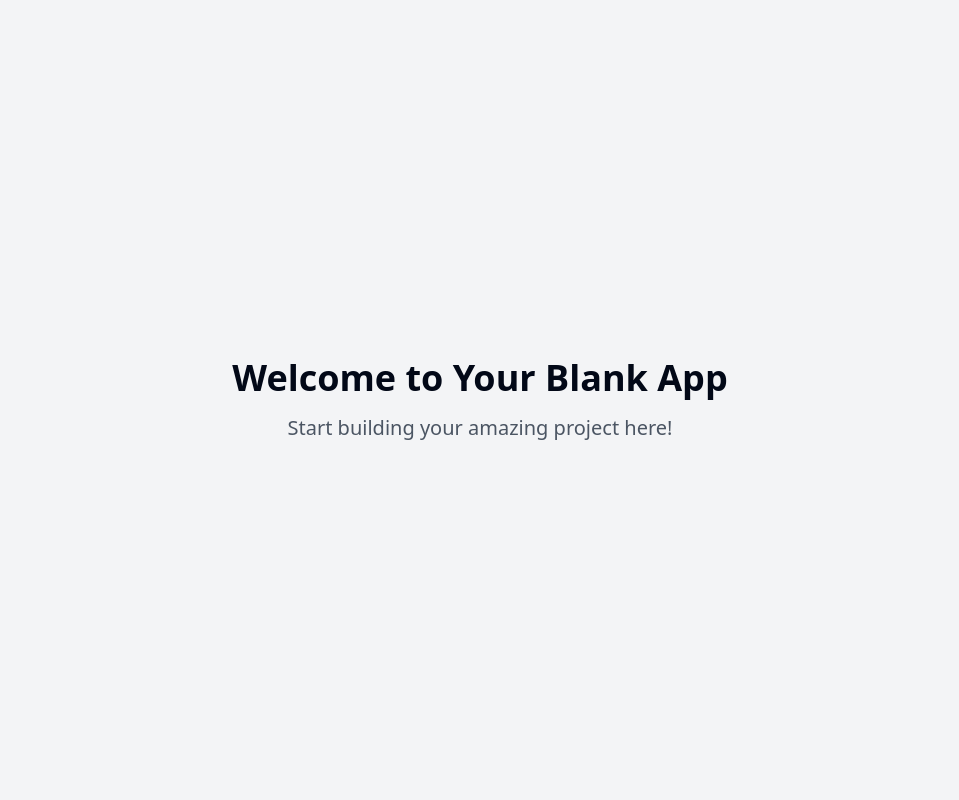
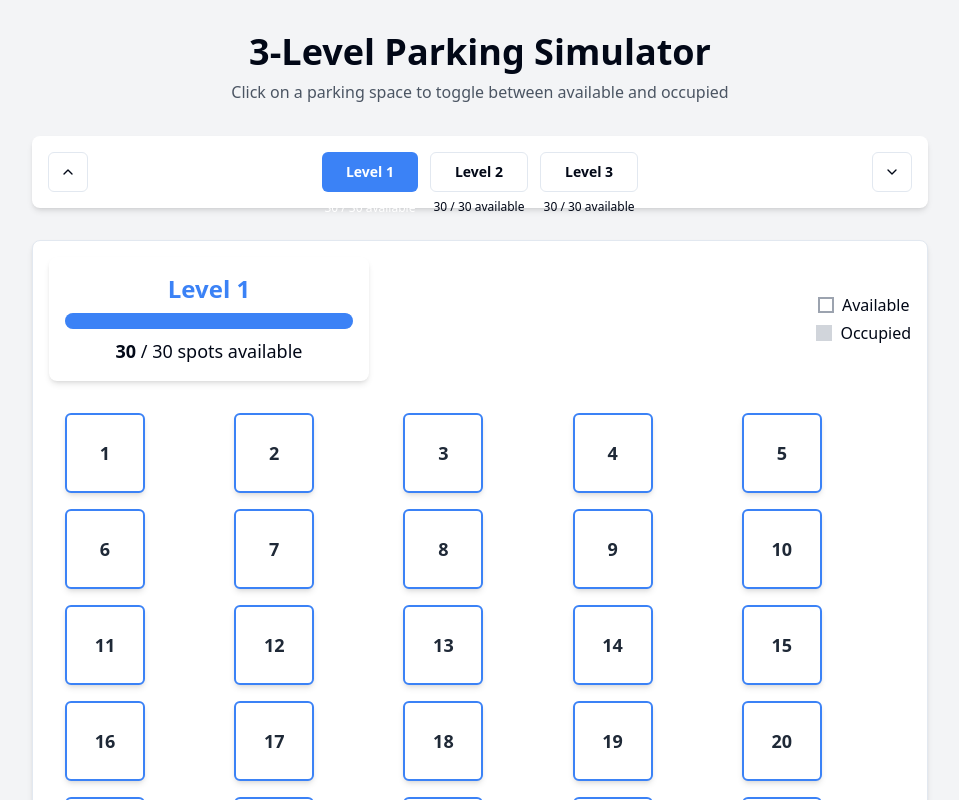
Before and after one commit to warathepj/tri-level-park-pilot, a React (Vite) app: page / in a window 1280 px wide. Shown: the top 800 px of the page, without its empty margins (160-1119 px from the left). Built offline with nearby package versions, Linux system fonts and the light colour scheme.

Commit message:
feat: Implement parking simulator
Implement a 3-level parking simulator with level navigation and parking space indicators.

```diff
--- /dev/null
+++ b/src/components/LevelSelector.tsx
@@ -0,0 +1,71 @@
+
+import React from 'react';
+import { Button } from '@/components/ui/button';
+import { cn } from '@/lib/utils';
+import { ChevronUp, ChevronDown } from 'lucide-react';
+
+interface LevelSelectorProps {
+  currentLevel: number;
+  onLevelChange: (level: number) => void;
+  totalLevels: number;
+  availableCounts: number[];
+  totalSpots: number;
+  levelColors: string[];
+}
+
+const LevelSelector: React.FC<LevelSelectorProps> = ({
+  currentLevel,
+  onLevelChange,
+  totalLevels,
+  availableCounts,
+  totalSpots,
+  levelColors
+}) => {
+  return (
+    <div className="flex flex-col items-center gap-4 p-4 bg-white rounded-lg shadow-md w-full max-w-4xl">
+      <div className="flex items-center justify-between w-full">
+        <Button
+          variant="outline"
+          size="icon"
+          onClick={() => onLevelChange(currentLevel > 1 ? currentLevel - 1 : totalLevels)}
+          className="h-10 w-10"
+        >
+          <ChevronUp className="h-4 w-4" />
+        </Button>
+
+        <div className="flex gap-3">
+          {Array.from({ length: totalLevels }, (_, i) => i + 1).map(level => (
+            <Button
+              key={`level-button-${level}`}
+              variant={level === currentLevel ? "default" : "outline"}
+              onClick={() => onLevelChange(level)}
+              className={cn(
+                "relative px-6 py-2 font-bold transition-all duration-300",
+                level === currentLevel && "text-white"
+              )}
+              style={{
+                backgroundColor: level === currentLevel ? levelColors[level - 1] : undefined
+              }}
+            >
+              <span>Level {level}</span>
+              <div className="absolute -bottom-6 text-xs font-normal">
+                {availableCounts[level - 1]} / {totalSpots} available
+              </div>
+            </Button>
+          ))}
+        </div>
+
+        <Button
+          variant="outline"
+          size="icon"
+          onClick={() => onLevelChange(currentLevel < totalLevels ? currentLevel + 1 : 1)}
+          className="h-10 w-10"
+        >
+          <ChevronDown className="h-4 w-4" />
+        </Button>
+      </div>
+    </div>
+  );
+};
+
+export default LevelSelector;
--- /dev/null
+++ b/src/components/ParkingIndicator.tsx
@@ -0,0 +1,38 @@
+
+import React from 'react';
+
+interface ParkingIndicatorProps {
+  level: number;
+  availableSpots: number;
+  totalSpots: number;
+  levelColor: string;
+}
+
+const ParkingIndicator: React.FC<ParkingIndicatorProps> = ({
+  level,
+  availableSpots,
+  totalSpots,
+  levelColor
+}) => {
+  const percentage = (availableSpots / totalSpots) * 100;
+
+  return (
+    <div className="flex flex-col items-center bg-white rounded-lg shadow-md p-4 w-full max-w-xs">
+      <h2 className="text-2xl font-bold mb-2" style={{ color: levelColor }}>Level {level}</h2>
+      <div className="w-full bg-gray-200 rounded-full h-4 mb-2">
+        <div
+          className="h-4 rounded-full transition-all duration-300"
+          style={{
+            width: `${percentage}%`,
+            backgroundColor: levelColor,
+          }}
+        ></div>
+      </div>
+      <div className="text-lg">
+        <span className="font-bold">{availableSpots}</span> / {totalSpots} spots available
+      </div>
+    </div>
+  );
+};
+
+export default ParkingIndicator;
--- /dev/null
+++ b/src/components/ParkingLevel.tsx
@@ -0,0 +1,39 @@
+
+import React from 'react';
+import ParkingSpot from './ParkingSpot';
+
+interface ParkingLevelProps {
+  level: number;
+  spots: boolean[];
+  onToggleSpot: (level: number, spotIndex: number) => void;
+  isActive: boolean;
+  levelColor: string;
+}
+
+const ParkingLevel: React.FC<ParkingLevelProps> = ({
+  level,
+  spots,
+  onToggleSpot,
+  isActive,
+  levelColor
+}) => {
+  if (!isActive) return null;
+
+  return (
+    <div className="animate-fade-in w-full max-w-4xl">
+      <div className="grid grid-cols-2 sm:grid-cols-3 md:grid-cols-5 gap-4 p-4">
+        {spots.map((isOccupied, index) => (
+          <ParkingSpot
+            key={`level-${level}-spot-${index}`}
+            spotNumber={index + 1}
+            isOccupied={isOccupied}
+            onClick={() => onToggleSpot(level, index)}
+            levelColor={levelColor}
+          />
+        ))}
+      </div>
+    </div>
+  );
+};
+
+export default ParkingLevel;
--- /dev/null
+++ b/src/components/ParkingSpot.tsx
@@ -0,0 +1,42 @@
+
+import React from 'react';
+import { cn } from "@/lib/utils";
+
+interface ParkingSpotProps {
+  spotNumber: number;
+  isOccupied: boolean;
+  onClick: () => void;
+  levelColor: string;
+}
+
+const ParkingSpot: React.FC<ParkingSpotProps> = ({
+  spotNumber,
+  isOccupied,
+  onClick,
+  levelColor
+}) => {
+  return (
+    <button
+      onClick={onClick}
+      className={cn(
+        "relative flex items-center justify-center w-16 h-16 md:w-20 md:h-20 rounded-md transition-all duration-300 shadow-md",
+        isOccupied
+          ? "bg-gray-300 text-gray-600"
+          : `bg-white hover:bg-opacity-90 text-gray-800 border-2`,
+        !isOccupied && `border-${levelColor}`
+      )}
+      style={{
+        borderColor: !isOccupied ? levelColor : undefined
+      }}
+    >
+      <span className="text-lg font-bold">{spotNumber}</span>
+      {isOccupied && (
+        <div className="absolute inset-0 flex items-center justify-center bg-black bg-opacity-30 rounded-md">
+          <span className="text-xs font-bold text-white">OCCUPIED</span>
+        </div>
+      )}
+    </button>
+  );
+};
+
+export default ParkingSpot;
--- a/src/index.css
+++ b/src/index.css
@@ -1,3 +1,4 @@
+
 @tailwind base;
 @tailwind components;
 @tailwind utilities;
@@ -99,3 +100,25 @@
     @apply bg-background text-foreground;
   }
 }
+
+/* Custom parking spot styling */
+.parking-spot {
+  transition: all 0.3s ease;
+}
+
+.parking-spot:hover {
+  transform: translateY(-2px);
+}
+
+/* Level indicators with custom colors */
+.level-indicator-1 {
+  background-color: theme('colors.parking.level1');
+}
+
+.level-indicator-2 {
+  background-color: theme('colors.parking.level2');
+}
+
+.level-indicator-3 {
+  background-color: theme('colors.parking.level3');
+}
--- a/src/pages/Index.tsx
+++ b/src/pages/Index.tsx
@@ -1,11 +1,92 @@
-// Update this page (the content is just a fallback if you fail to update the page)
+
+import React, { useState } from 'react';
+import ParkingLevel from '@/components/ParkingLevel';
+import LevelSelector from '@/components/LevelSelector';
+import ParkingIndicator from '@/components/ParkingIndicator';
+import { Card } from '@/components/ui/card';
+import { toast } from 'sonner';
+
+const TOTAL_LEVELS = 3;
+const SPOTS_PER_LEVEL = 30;
+const LEVEL_COLORS = ['#3B82F6', '#10B981', '#F59E0B']; // Blue, Green, Orange
 
 const Index = () => {
+  // Initialize parking state with 3 levels, 30 spots each, all vacant
+  const [parkingState, setParkingState] = useState<boolean[][]>(
+    Array(TOTAL_LEVELS).fill(null).map(() => Array(SPOTS_PER_LEVEL).fill(false))
+  );
+
+  const [currentLevel, setCurrentLevel] = useState(1);
+
+  // Calculate available spots for each level
+  const availableCounts = parkingState.map(level =>
+    level.filter(spot => !spot).length
+  );
+
+  const handleToggleSpot = (level: number, spotIndex: number) => {
+    const newParkingState = [...parkingState];
+    const newStatus = !newParkingState[level - 1][spotIndex];
+    newParkingState[level - 1][spotIndex] = newStatus;
+    setParkingState(newParkingState);
+
+    // Show toast notification
+    if (newStatus) {
+      toast.info(`Spot ${spotIndex + 1} on Level ${level} has been occupied.`);
+    } else {
+      toast.success(`Spot ${spotIndex + 1} on Level ${level} is now available.`);
+    }
+  };
+
   return (
-    <div className="min-h-screen flex items-center justify-center bg-gray-100">
-      <div className="text-center">
-        <h1 className="text-4xl font-bold mb-4">Welcome to Your Blank App</h1>
-        <p className="text-xl text-gray-600">Start building your amazing project here!</p>
+    <div className="min-h-screen bg-gray-100 flex flex-col items-center px-4 py-8">
+      <header className="w-full max-w-4xl mb-8 text-center">
+        <h1 className="text-3xl sm:text-4xl font-bold mb-2">3-Level Parking Simulator</h1>
+        <p className="text-gray-600">Click on a parking space to toggle between available and occupied</p>
+      </header>
+
+      <div className="w-full flex flex-col items-center gap-8 mb-8">
+        <LevelSelector
+          currentLevel={currentLevel}
+          onLevelChange={setCurrentLevel}
+          totalLevels={TOTAL_LEVELS}
+          availableCounts={availableCounts}
+          totalSpots={SPOTS_PER_LEVEL}
+          levelColors={LEVEL_COLORS}
+        />
+
+        <Card className="w-full max-w-4xl p-4 shadow-md">
+          <div className="flex flex-col sm:flex-row gap-4 mb-4 justify-between items-center">
+            <ParkingIndicator
+              level={currentLevel}
+              availableSpots={availableCounts[currentLevel - 1]}
+              totalSpots={SPOTS_PER_LEVEL}
+              levelColor={LEVEL_COLORS[currentLevel - 1]}
+            />
+
+            <div className="flex flex-col items-center">
+              <div className="flex gap-2 items-center mb-1">
+                <div className="w-4 h-4 bg-white border-2 border-gray-400"></div>
+                <span>Available</span>
+              </div>
+              <div className="flex gap-2 items-center">
+                <div className="w-4 h-4 bg-gray-300"></div>
+                <span>Occupied</span>
+              </div>
+            </div>
+          </div>
+
+          {/* Display the active parking level */}
+          {Array.from({ length: TOTAL_LEVELS }, (_, i) => i + 1).map(level => (
+            <ParkingLevel
+              key={`parking-level-${level}`}
+              level={level}
+              spots={parkingState[level - 1]}
+              onToggleSpot={handleToggleSpot}
+              isActive={currentLevel === level}
+              levelColor={LEVEL_COLORS[level - 1]}
+            />
+          ))}
+        </Card>
       </div>
     </div>
   );
--- a/tailwind.config.ts
+++ b/tailwind.config.ts
@@ -1,3 +1,4 @@
+
 import type { Config } from "tailwindcss";
 
 export default {
@@ -61,6 +62,12 @@ export default {
 					'accent-foreground': 'hsl(var(--sidebar-accent-foreground))',
 					border: 'hsl(var(--sidebar-border))',
 					ring: 'hsl(var(--sidebar-ring))'
+				},
+				// Custom colors for our parking levels
+				parking: {
+					level1: '#3B82F6', // Blue for level 1
+					level2: '#10B981', // Green for level 2
+					level3: '#F59E0B', // Orange for level 3
 				}
 			},
 			borderRadius: {
@@ -84,11 +91,33 @@ export default {
 					to: {
 						height: '0'
 					}
-				}
+				},
+				'fade-in': {
+					'0%': {
+						opacity: '0',
+						transform: 'translateY(10px)'
+					},
+					'100%': {
+						opacity: '1',
+						transform: 'translateY(0)'
+					}
+				},
+				'fade-out': {
+					'0%': {
+						opacity: '1',
+						transform: 'translateY(0)'
+					},
+					'100%': {
+						opacity: '0',
+						transform: 'translateY(10px)'
+					}
+				},
 			},
 			animation: {
 				'accordion-down': 'accordion-down 0.2s ease-out',
-				'accordion-up': 'accordion-up 0.2s ease-out'
+				'accordion-up': 'accordion-up 0.2s ease-out',
+				'fade-in': 'fade-in 0.3s ease-out',
+				'fade-out': 'fade-out 0.3s ease-out',
 			}
 		}
 	},
```
